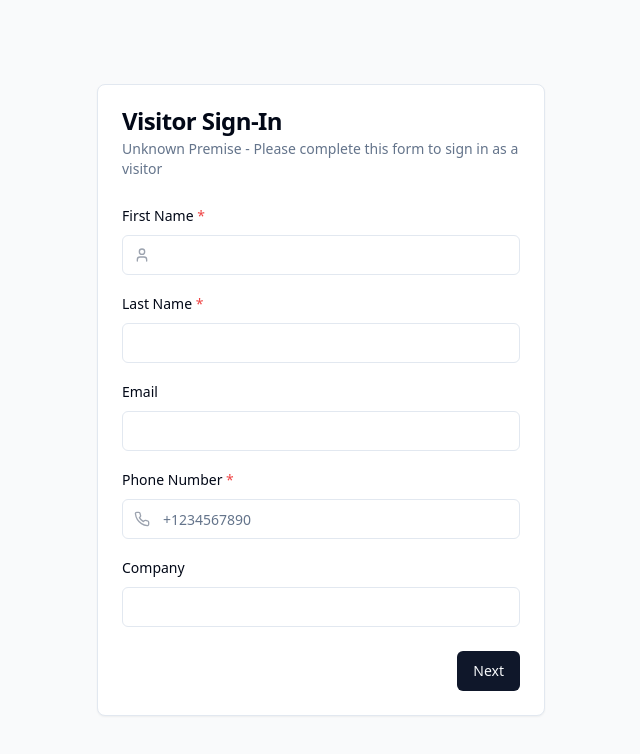
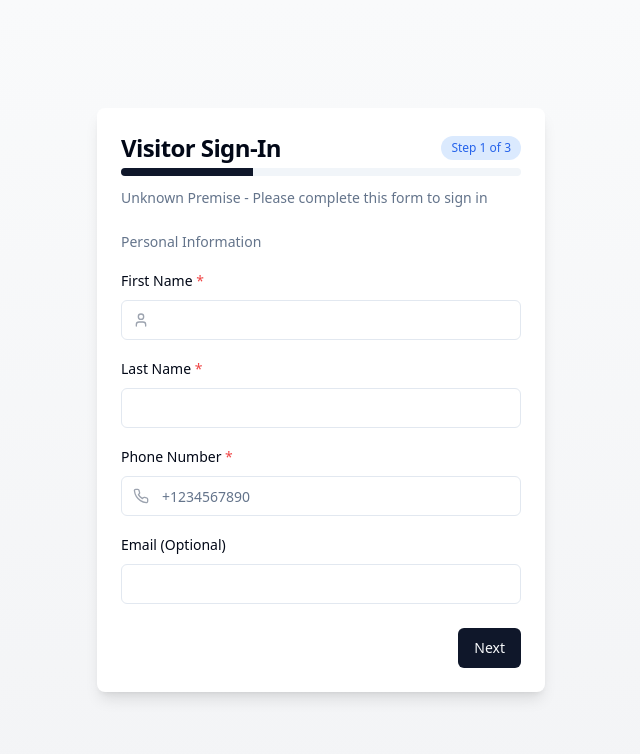
Before and after one commit to oweezie/visitor-hub, a React (Vite) app: page /visitor/signin in a window 1280 px wide. Shown: the top 754 px of the page, without its empty margins (319-959 px from the left). Built offline with nearby package versions, Linux system fonts and the light colour scheme.

Commit message:
feat: Implement visitor sign-in form
Create a new component for the visitor sign-in form, including form validation and all necessary fields based on the API requirements. This form will be used to generate QR codes for visitors.

```diff
--- a/src/components/ui/button.tsx
+++ b/src/components/ui/button.tsx
@@ -1,3 +1,4 @@
+
 import * as React from "react"
 import { Slot } from "@radix-ui/react-slot"
 import { cva, type VariantProps } from "class-variance-authority"
@@ -18,6 +19,8 @@ const buttonVariants = cva(
           "bg-secondary text-secondary-foreground hover:bg-secondary/80",
         ghost: "hover:bg-accent hover:text-accent-foreground",
         link: "text-primary underline-offset-4 hover:underline",
+        blue: "bg-blue-600 text-white hover:bg-blue-700",
+        success: "bg-green-600 text-white hover:bg-green-700",
       },
       size: {
         default: "h-10 px-4 py-2",
--- a/src/pages/Visitor/VisitorSignIn.tsx
+++ b/src/pages/Visitor/VisitorSignIn.tsx
@@ -1,19 +1,33 @@
 
 import { useState } from "react";
 import { useSearchParams } from "react-router-dom";
+import { zodResolver } from "@hookform/resolvers/zod";
+import { useForm } from "react-hook-form";
+import * as z from "zod";
+import { Form, FormControl, FormField, FormItem, FormLabel, FormMessage } from "@/components/ui/form";
 import { Button } from "@/components/ui/button";
 import { Input } from "@/components/ui/input";
-import { Label } from "@/components/ui/label";
 import { Textarea } from "@/components/ui/textarea";
+import { Separator } from "@/components/ui/separator";
+import { Progress } from "@/components/ui/progress";
 import { Card, CardContent, CardDescription, CardFooter, CardHeader, CardTitle } from "@/components/ui/card";
 import { useToast } from "@/hooks/use-toast";
-import api from "@/lib/axios";
-import { Camera, FileCheck, Upload, X, User, Phone, MapPin, Clock } from "lucide-react";
+import { visitorsApi } from "@/services/api/visitors";
+import { Camera, FileCheck, Upload, X, User, Phone, MapPin, Clock, CheckCircle, Calendar, Building } from "lucide-react";
 
-interface Premise {
-  id: string;
-  name: string;
-}
+// Define the form schema with validation
+const formSchema = z.object({
+  first_name: z.string().min(2, "First name must be at least 2 characters"),
+  second_name: z.string().min(2, "Last name must be at least 2 characters"),
+  phone_number: z.string().min(10, "Phone number must be at least 10 digits"),
+  person_visiting: z.string().min(2, "Person visiting must be at least 2 characters"),
+  room_number: z.string().optional(),
+  reason: z.string().min(5, "Reason must be at least 5 characters"),
+  company: z.string().optional(),
+  email: z.string().email("Invalid email address").optional().or(z.literal("")),
+});
+
+type FormValues = z.infer<typeof formSchema>;
 
 const VisitorSignIn = () => {
   const [searchParams] = useSearchParams();
@@ -21,29 +35,31 @@ const VisitorSignIn = () => {
   const premiseName = searchParams.get("premiseName") || "Unknown Premise";
 
   const [step, setStep] = useState(1);
-  const [formData, setFormData] = useState({
-    first_name: "",
-    last_name: "",
-    email: "",
-    phone: "",
-    company: "",
-    purpose: "",
-    host_name: "",
-    host_email: "",
-    premise_id: premiseId || "",
-  });
+  const totalSteps = 3;
+  const [progress, setProgress] = useState(33);
 
   const [idPhoto, setIdPhoto] = useState<File | null>(null);
   const [photoPreview, setPhotoPreview] = useState<string | null>(null);
   const [isSubmitting, setIsSubmitting] = useState(false);
   const [isSuccess, setIsSuccess] = useState(false);
+  const [currentTime, setCurrentTime] = useState(new Date().toLocaleString());
 
   const { toast } = useToast();
 
-  const handleChange = (e: React.ChangeEvent<HTMLInputElement | HTMLTextAreaElement>) => {
-    const { name, value } = e.target;
-    setFormData((prev) => ({ ...prev, [name]: value }));
-  };
+  // Initialize form with react-hook-form
+  const form = useForm<FormValues>({
+    resolver: zodResolver(formSchema),
+    defaultValues: {
+      first_name: "",
+      second_name: "",
+      phone_number: "",
+      person_visiting: "",
+      room_number: "",
+      reason: "",
+      company: "",
+      email: "",
+    },
+  });
 
   const handlePhotoCapture = (e: React.ChangeEvent<HTMLInputElement>) => {
     if (e.target.files && e.target.files[0]) {
@@ -61,33 +77,31 @@ const VisitorSignIn = () => {
     }
   };
 
-  const handleNextStep = () => {
+  const handleNextStep = async () => {
     if (step === 1) {
-      // Validate first step
-      if (!formData.first_name || !formData.last_name || !formData.phone) {
-        toast({
-          title: "Missing information",
-          description: "Please fill in all required fields",
-          variant: "destructive"
-        });
-        return;
+      // Validate first step fields
+      const result = await form.trigger(["first_name", "second_name", "phone_number", "email"]);
+      if (!result) return;
+    } else if (step === 2) {
+      // Validate second step fields
+      const result = await form.trigger(["person_visiting", "room_number", "reason", "company"]);
+      if (!result) return;
     }
-    }
+
     setStep(step + 1);
+    setProgress((step + 1) * (100 / totalSteps));
   };
 
   const handlePrevStep = () => {
     setStep(step - 1);
+    setProgress(step * (100 / totalSteps) - (100 / totalSteps));
   };
 
-  const handleSubmit = async (e: React.FormEvent) => {
-    e.preventDefault();
-
-    // Validate all required fields
-    if (!formData.first_name || !formData.last_name || !formData.phone || !formData.purpose) {
+  const onSubmit = async (data: FormValues) => {
+    if (!premiseId) {
       toast({
-        title: "Missing information",
-        description: "Please fill in all required fields",
+        title: "Error",
+        description: "Missing premise information",
         variant: "destructive"
       });
       return;
@@ -96,21 +110,13 @@ const VisitorSignIn = () => {
     try {
       setIsSubmitting(true);
 
-      // Create FormData for file upload
-      const submitData = new FormData();
-      Object.entries(formData).forEach(([key, value]) => {
-        submitData.append(key, value);
-      });
+      const visitorData = {
+        ...data,
+        premise: parseInt(premiseId),
+        id_photo: idPhoto || undefined
+      };
 
-      if (idPhoto) {
-        submitData.append("id_photo", idPhoto);
-      }
-
-      const response = await api.post("/visitors/signin/", submitData, {
-        headers: {
-          "Content-Type": "multipart/form-data",
-        },
-      });
+      await visitorsApi.visitorSignIn(visitorData);
 
       setIsSuccess(true);
       toast({
@@ -120,20 +126,11 @@ const VisitorSignIn = () => {
 
       // Reset form after successful submission
       setTimeout(() => {
-        setFormData({
-          first_name: "",
-          last_name: "",
-          email: "",
-          phone: "",
-          company: "",
-          purpose: "",
-          host_name: "",
-          host_email: "",
-          premise_id: premiseId || "",
-        });
+        form.reset();
         setIdPhoto(null);
         setPhotoPreview(null);
         setStep(1);
+        setProgress(33);
         setIsSuccess(false);
       }, 5000);
 
@@ -152,37 +149,45 @@ const VisitorSignIn = () => {
   // Success screen after submission
   if (isSuccess) {
     return (
-      <div className="min-h-screen flex items-center justify-center bg-gray-50 p-4">
-        <Card className="w-full max-w-md">
-          <CardHeader className="text-center">
-            <div className="mx-auto bg-green-100 p-3 rounded-full w-16 h-16 flex items-center justify-center mb-4">
-              <FileCheck className="h-8 w-8 text-green-600" />
+      <div className="min-h-screen flex items-center justify-center bg-gradient-to-b from-gray-50 to-gray-100 p-4">
+        <Card className="w-full max-w-md border-none shadow-lg">
+          <CardHeader className="text-center pb-2">
+            <div className="mx-auto bg-green-100 p-3 rounded-full w-20 h-20 flex items-center justify-center mb-4">
+              <CheckCircle className="h-10 w-10 text-green-600" />
             </div>
-            <CardTitle className="text-2xl">Sign-In Successful!</CardTitle>
-            <CardDescription>
+            <CardTitle className="text-2xl font-bold">Sign-In Successful!</CardTitle>
+            <CardDescription className="text-base">
               Thank you for registering your visit.
             </CardDescription>
           </CardHeader>
-          <CardContent className="text-center space-y-4">
-            <p className="text-muted-foreground">
-              Your details have been submitted and are awaiting approval.
-            </p>
-            <div className="bg-gray-50 p-4 rounded-lg border">
-              <div className="flex items-center mb-2">
-                <MapPin className="h-4 w-4 mr-2 text-gray-500" />
-                <span className="font-medium">{premiseName}</span>
+          <CardContent className="text-center space-y-6 pt-4">
+            <div className="bg-white p-6 rounded-lg border shadow-sm">
+              <div className="flex items-center gap-3 mb-3">
+                <Building className="h-5 w-5 text-blue-600" />
+                <span className="font-medium text-lg">{premiseName}</span>
               </div>
-              <div className="flex items-center">
-                <Clock className="h-4 w-4 mr-2 text-gray-500" />
-                <span>{new Date().toLocaleString()}</span>
+              <Separator className="my-3" />
+              <div className="flex items-center gap-3 mb-3">
+                <User className="h-5 w-5 text-blue-600" />
+                <span>{form.getValues("first_name")} {form.getValues("second_name")}</span>
+              </div>
+              <div className="flex items-center gap-3 mb-3">
+                <Calendar className="h-5 w-5 text-blue-600" />
+                <span>{currentTime}</span>
+              </div>
+              <div className="flex items-center gap-3">
+                <MapPin className="h-5 w-5 text-blue-600" />
+                <span>Room {form.getValues("room_number") || "Not specified"}</span>
               </div>
             </div>
-            <p className="font-medium">
-              You will be notified when your visit is approved.
+            <div className="bg-blue-50 p-4 rounded-lg text-center">
+              <p className="font-medium text-blue-800">
+                Please wait for your visit to be approved by the host.
               </p>
+            </div>
           </CardContent>
-          <CardFooter>
-            <p className="text-xs text-muted-foreground mx-auto">
+          <CardFooter className="flex justify-center pt-0">
+            <p className="text-xs text-muted-foreground">
               This page will automatically redirect in a few seconds.
             </p>
           </CardFooter>
@@ -192,125 +197,163 @@ const VisitorSignIn = () => {
   }
 
   return (
-    <div className="min-h-screen flex items-center justify-center bg-gray-50 p-4">
-      <Card className="w-full max-w-md">
-        <CardHeader>
-          <CardTitle>Visitor Sign-In</CardTitle>
-          <CardDescription>
-            {premiseName} - Please complete this form to sign in as a visitor
+    <div className="min-h-screen flex items-center justify-center bg-gradient-to-b from-gray-50 to-gray-100 p-4">
+      <Card className="w-full max-w-md border-none shadow-lg">
+        <CardHeader className="space-y-1">
+          <div className="flex items-center justify-between">
+            <CardTitle className="text-2xl font-bold">Visitor Sign-In</CardTitle>
+            <div className="bg-blue-100 text-blue-600 text-xs font-medium px-2.5 py-1 rounded-full">
+              Step {step} of {totalSteps}
+            </div>
+          </div>
+          <Progress value={progress} className="h-2" />
+          <CardDescription className="pt-2">
+            {premiseName} - Please complete this form to sign in
           </CardDescription>
         </CardHeader>
         <CardContent>
-          <form onSubmit={handleSubmit} className="space-y-4">
+          <Form {...form}>
+            <form onSubmit={form.handleSubmit(onSubmit)} className="space-y-4">
               {step === 1 && (
-              <>
-                <div className="space-y-2">
-                  <Label htmlFor="first_name">First Name <span className="text-red-500">*</span></Label>
+                <div className="space-y-4">
+                  <h3 className="font-medium text-sm text-muted-foreground">Personal Information</h3>
+
+                  <FormField
+                    control={form.control}
+                    name="first_name"
+                    render={({ field }) => (
+                      <FormItem>
+                        <FormLabel>First Name <span className="text-red-500">*</span></FormLabel>
+                        <FormControl>
                           <div className="relative">
                             <div className="absolute inset-y-0 left-0 flex items-center pl-3 pointer-events-none">
                               <User className="h-4 w-4 text-gray-400" />
                             </div>
-                    <Input
-                      id="first_name"
-                      name="first_name"
-                      value={formData.first_name}
-                      onChange={handleChange}
-                      className="pl-10"
-                      required
+                            <Input {...field} className="pl-10" />
+                          </div>
+                        </FormControl>
+                        <FormMessage />
+                      </FormItem>
+                    )}
                   />
-                  </div>
-                </div>
 
-                <div className="space-y-2">
-                  <Label htmlFor="last_name">Last Name <span className="text-red-500">*</span></Label>
-                  <Input
-                    id="last_name"
-                    name="last_name"
-                    value={formData.last_name}
-                    onChange={handleChange}
-                    required
+                  <FormField
+                    control={form.control}
+                    name="second_name"
+                    render={({ field }) => (
+                      <FormItem>
+                        <FormLabel>Last Name <span className="text-red-500">*</span></FormLabel>
+                        <FormControl>
+                          <Input {...field} />
+                        </FormControl>
+                        <FormMessage />
+                      </FormItem>
+                    )}
                   />
-                </div>
 
-                <div className="space-y-2">
-                  <Label htmlFor="email">Email</Label>
-                  <Input
-                    id="email"
-                    name="email"
-                    type="email"
-                    value={formData.email}
-                    onChange={handleChange}
-                  />
-                </div>
-
-                <div className="space-y-2">
-                  <Label htmlFor="phone">Phone Number <span className="text-red-500">*</span></Label>
+                  <FormField
+                    control={form.control}
+                    name="phone_number"
+                    render={({ field }) => (
+                      <FormItem>
+                        <FormLabel>Phone Number <span className="text-red-500">*</span></FormLabel>
+                        <FormControl>
                           <div className="relative">
                             <div className="absolute inset-y-0 left-0 flex items-center pl-3 pointer-events-none">
                               <Phone className="h-4 w-4 text-gray-400" />
                             </div>
-                    <Input
-                      id="phone"
-                      name="phone"
-                      type="tel"
-                      value={formData.phone}
-                      onChange={handleChange}
-                      className="pl-10"
-                      placeholder="+1234567890"
-                      required
+                            <Input {...field} type="tel" className="pl-10" placeholder="+1234567890" />
+                          </div>
+                        </FormControl>
+                        <FormMessage />
+                      </FormItem>
+                    )}
+                  />
+
+                  <FormField
+                    control={form.control}
+                    name="email"
+                    render={({ field }) => (
+                      <FormItem>
+                        <FormLabel>Email (Optional)</FormLabel>
+                        <FormControl>
+                          <Input {...field} type="email" />
+                        </FormControl>
+                        <FormMessage />
+                      </FormItem>
+                    )}
                   />
                 </div>
-                </div>
-
-                <div className="space-y-2">
-                  <Label htmlFor="company">Company</Label>
-                  <Input
-                    id="company"
-                    name="company"
-                    value={formData.company}
-                    onChange={handleChange}
-                  />
-                </div>
-              </>
               )}
 
               {step === 2 && (
-              <>
-                <div className="space-y-2">
-                  <Label htmlFor="purpose">Purpose of Visit <span className="text-red-500">*</span></Label>
-                  <Textarea
-                    id="purpose"
-                    name="purpose"
-                    value={formData.purpose}
-                    onChange={handleChange}
-                    rows={3}
-                    required
+                <div className="space-y-4">
+                  <h3 className="font-medium text-sm text-muted-foreground">Visit Details</h3>
+
+                  <FormField
+                    control={form.control}
+                    name="person_visiting"
+                    render={({ field }) => (
+                      <FormItem>
+                        <FormLabel>Person Visiting <span className="text-red-500">*</span></FormLabel>
+                        <FormControl>
+                          <Input {...field} />
+                        </FormControl>
+                        <FormMessage />
+                      </FormItem>
+                    )}
+                  />
+
+                  <FormField
+                    control={form.control}
+                    name="room_number"
+                    render={({ field }) => (
+                      <FormItem>
+                        <FormLabel>Room Number</FormLabel>
+                        <FormControl>
+                          <Input {...field} />
+                        </FormControl>
+                        <FormMessage />
+                      </FormItem>
+                    )}
+                  />
+
+                  <FormField
+                    control={form.control}
+                    name="company"
+                    render={({ field }) => (
+                      <FormItem>
+                        <FormLabel>Company (Optional)</FormLabel>
+                        <FormControl>
+                          <Input {...field} />
+                        </FormControl>
+                        <FormMessage />
+                      </FormItem>
+                    )}
+                  />
+
+                  <FormField
+                    control={form.control}
+                    name="reason"
+                    render={({ field }) => (
+                      <FormItem>
+                        <FormLabel>Purpose of Visit <span className="text-red-500">*</span></FormLabel>
+                        <FormControl>
+                          <Textarea {...field} rows={3} />
+                        </FormControl>
+                        <FormMessage />
+                      </FormItem>
+                    )}
                   />
                 </div>
+              )}
+
+              {step === 3 && (
+                <div className="space-y-4">
+                  <h3 className="font-medium text-sm text-muted-foreground">ID Verification (Optional)</h3>
 
                   <div className="space-y-2">
-                  <Label htmlFor="host_name">Person Visiting</Label>
-                  <Input
-                    id="host_name"
-                    name="host_name"
-                    value={formData.host_name}
-                    onChange={handleChange}
-                  />
-                </div>
-
-                <div className="space-y-2">
-                  <Label htmlFor="host_email">Contact Email of Person Visiting</Label>
-                  <Input
-                    id="host_email"
-                    name="host_email"
-                    type="email"
-                    value={formData.host_email}
-                    onChange={handleChange}
-                  />
-                </div>
-
-                <div className="space-y-2">
-                  <Label>ID Photo (Optional)</Label>
+                    <FormLabel>ID Photo</FormLabel>
 
                     {photoPreview ? (
                       <div className="mt-2 relative">
@@ -360,9 +403,32 @@ const VisitorSignIn = () => {
                       </div>
                     )}
                   </div>
-              </>
+
+                  <div className="border rounded-md p-4 bg-blue-50">
+                    <h4 className="text-sm font-medium mb-2">Visit Summary</h4>
+                    <ul className="space-y-2 text-sm">
+                      <li className="flex justify-between">
+                        <span className="text-gray-500">Name:</span>
+                        <span>{form.getValues("first_name")} {form.getValues("second_name")}</span>
+                      </li>
+                      <li className="flex justify-between">
+                        <span className="text-gray-500">Phone:</span>
+                        <span>{form.getValues("phone_number")}</span>
+                      </li>
+                      <li className="flex justify-between">
+                        <span className="text-gray-500">Visiting:</span>
+                        <span>{form.getValues("person_visiting")}</span>
+                      </li>
+                      <li className="flex justify-between">
+                        <span className="text-gray-500">Room:</span>
+                        <span>{form.getValues("room_number") || "N/A"}</span>
+                      </li>
+                    </ul>
+                  </div>
+                </div>
               )}
             </form>
+          </Form>
         </CardContent>
         <CardFooter className="flex justify-between">
           {step > 1 ? (
@@ -378,7 +444,7 @@ const VisitorSignIn = () => {
             <div></div>
           )}
 
-          {step < 2 ? (
+          {step < totalSteps ? (
             <Button
               type="button"
               onClick={handleNextStep}
@@ -388,8 +454,9 @@ const VisitorSignIn = () => {
           ) : (
             <Button
               type="button"
-              onClick={handleSubmit}
+              onClick={form.handleSubmit(onSubmit)}
               disabled={isSubmitting}
+              className="bg-blue-600 hover:bg-blue-700"
             >
               {isSubmitting ? (
                 <div className="flex items-center">
```
Lines whose indentation alone changed are shown as unchanged.
